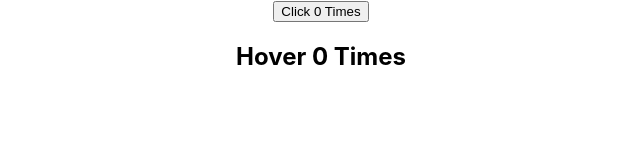
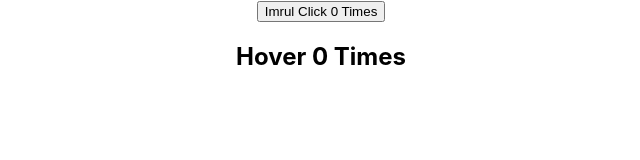
Before and after one commit to imrulhasan273/ReactJS-course, a React (Create React App) app in the folder hello-world/: page / in a window 1280 px wide. Shown: the top 160 px of the page, without its empty margins (319-959 px from the left). Built offline with nearby package versions, Linux system fonts and the light colour scheme; the HTML template or start-up script is replaced by a standard one.

Commit message:
Higer Order Component->passing props and parameters

```diff
--- a/hello-world/src/App.js
+++ b/hello-world/src/App.js
@@ -35,7 +35,7 @@ import HoverCounter from "./components/HoverCounter";
 function App() {
   return (
     <div className="App">
-      <ClickCounter />
+      <ClickCounter name="Imrul" />
       <HoverCounter />
       {/* <ErrorBoundary>
         <Hero heroName="Batman" />
--- a/hello-world/src/components/ClickCounter.js
+++ b/hello-world/src/components/ClickCounter.js
@@ -6,10 +6,12 @@ class ClickCounter extends Component {
     const { count, increamentCount } = this.props;
     return (
       <div>
-        <button onClick={increamentCount}> Click {count} Times</button>
+        <button onClick={increamentCount}>
+          {this.props.name} Click {count} Times
+        </button>
       </div>
     );
   }
 }
 
-export default withCounter(ClickCounter); //added
+export default withCounter(ClickCounter, 5); //added
--- a/hello-world/src/components/HoverCounter.js
+++ b/hello-world/src/components/HoverCounter.js
@@ -12,4 +12,4 @@ class HoverCounter extends Component {
   }
 }
 
-export default withCounter(HoverCounter); //added
+export default withCounter(HoverCounter, 10); //added
--- a/hello-world/src/components/withCounter.js
+++ b/hello-world/src/components/withCounter.js
@@ -1,6 +1,6 @@
 import React, { Component } from "react";
 
-const withCounter = (WrappedComponent) => {
+const withCounter = (WrappedComponent, increamentNumber) => {
   class withCounter extends React.Component {
     constructor(props) {
       super(props);
@@ -12,7 +12,7 @@ const withCounter = (WrappedComponent) => {
 
     increamentCount = () => {
       this.setState((prevState) => {
-        return { count: prevState.count + 1 };
+        return { count: prevState.count + increamentNumber };
       });
     };
 
@@ -21,6 +21,7 @@ const withCounter = (WrappedComponent) => {
         <WrappedComponent
           count={this.state.count}
           increamentCount={this.increamentCount}
+          {...this.props}
         />
       );
     }
```
Also changed, not shown: 1 other file (tests, documents, lock files or other folders).
